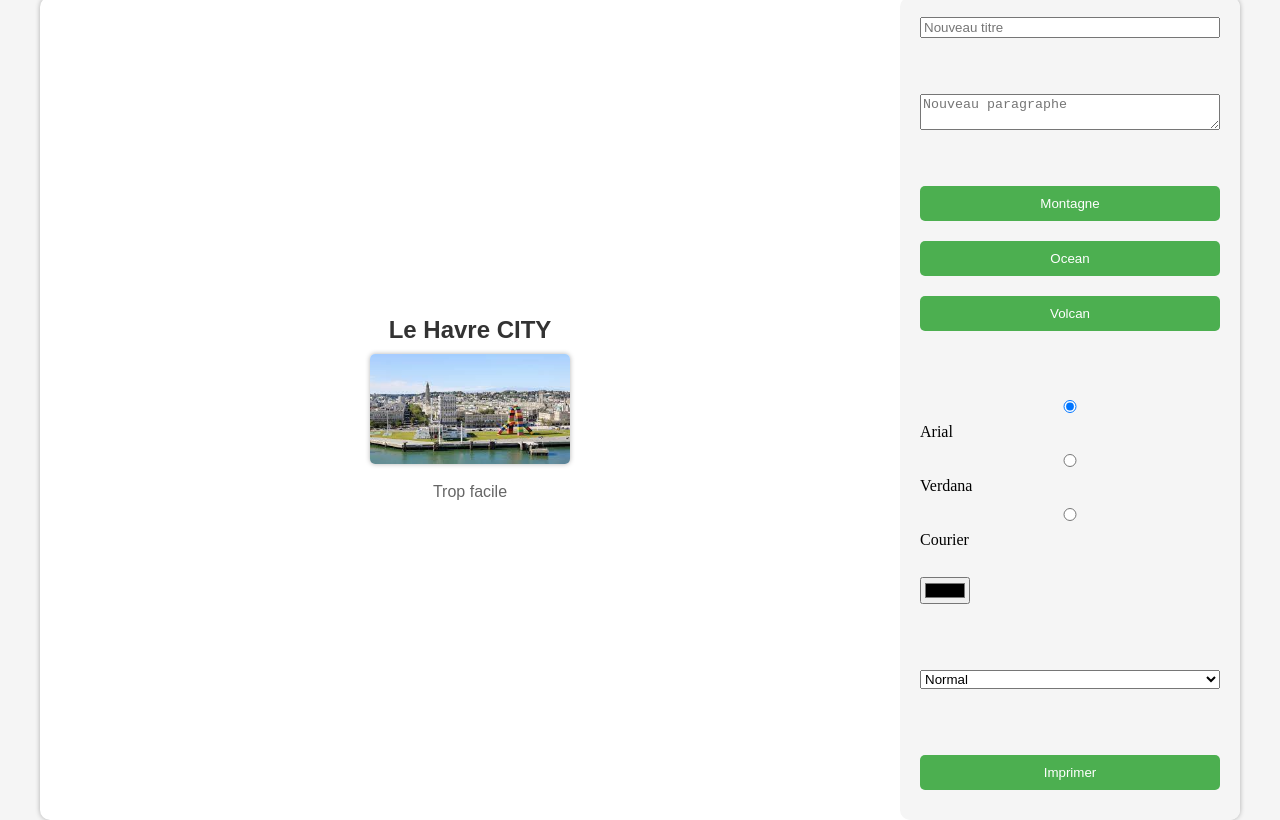
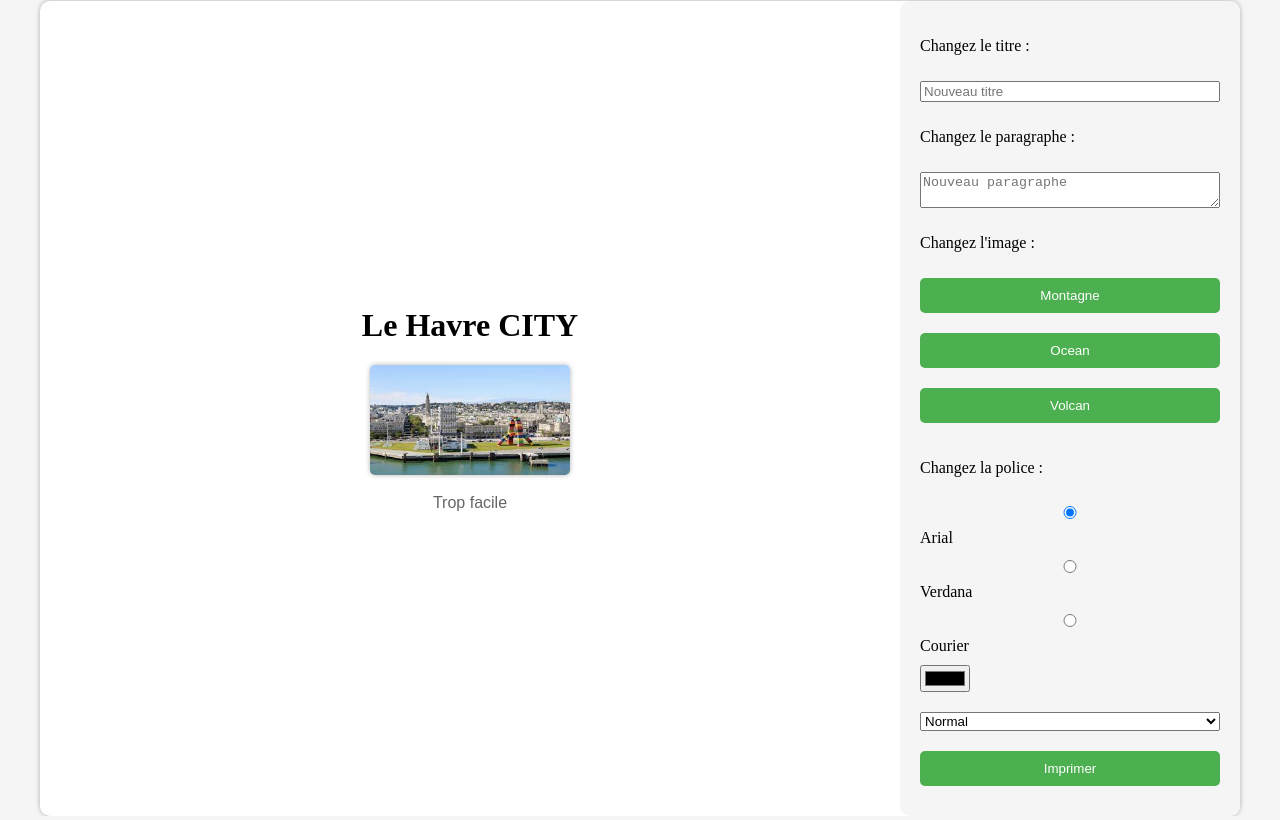
Before and after one commit to NotBB7/foad-js2, a plain HTML site: page index.html in a window 1280 px wide. Drawn offline with Linux system fonts and the light colour scheme.

Commit message:
Update index.html

```diff
--- a/index.html
+++ b/index.html
@@ -14,33 +14,31 @@
 
     <div id="container">
         <div id="left">
-            <h2 id="title">Le Havre CITY</h2>
+            <h1 id="title">Le Havre CITY</h1>
             <img id="image" src="assets/image/le havre.jpg" alt="Image 1">
             <p id="paragraph">Trop facile</p>
         </div>
         <div id="right">
             <form id="form">
+                <p>Changez le titre :</p>
                 <input type="text" id="input" placeholder="Nouveau titre">
-                <br><br>
+                <p>Changez le paragraphe :</p>
                 <textarea id="textarea" placeholder="Nouveau paragraphe"></textarea>
-                <br><br>
+                <p>Changez l'image :</p>
                 <button type="button" onclick="changerImage(0)">Montagne</button>
                 <button type="button" onclick="changerImage(1)">Ocean</button>
                 <button type="button" onclick="changerImage(2)">Volcan</button>
-                <br><br>
+                <p>Changez la police :</p>
                 <input type="radio" name="font" value="Arial" onclick="changerPolice(this.value)" checked> Arial
                 <input type="radio" name="font" value="Verdana" onclick="changerPolice(this.value)"> Verdana
                 <input type="radio" name="font" value="Courier" onclick="changerPolice(this.value)"> Courier
-                <br><br>
                 <input type="color" id="colorPicker" onchange="changerCouleur(this.value)">
-                <br><br>
                 <select onchange="changerStyle(this.value)">
                     <option value="normal">Normal</option>
                     <option value="italic">Italic</option>
                     <option value="bold">Bold</option>
                     <option value="underline">Underline</option>
                 </select>
-                <br><br>
                 <button id="printButton" onclick="printPage()">Imprimer</button>
             </form>
         </div>
```
